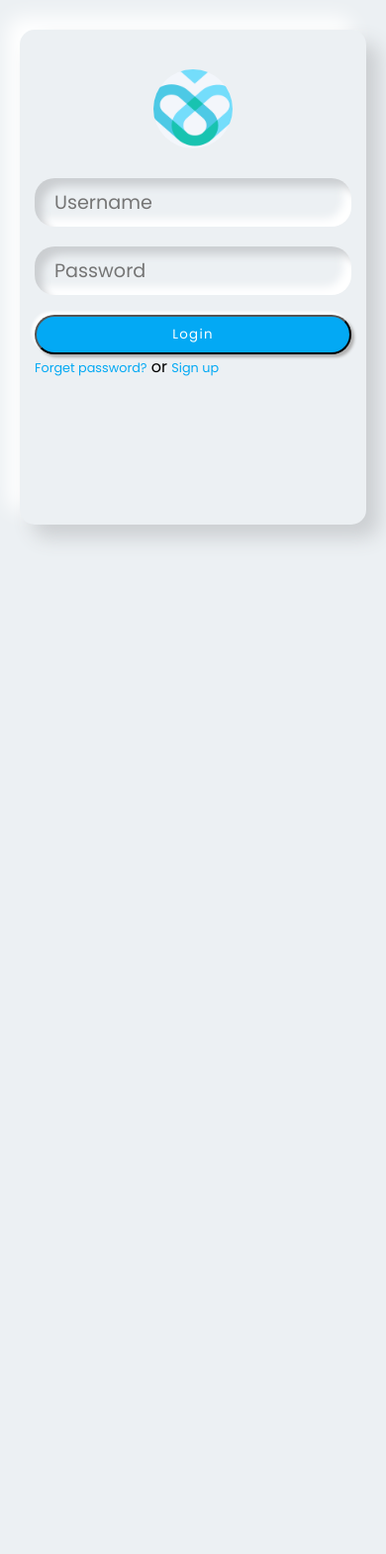
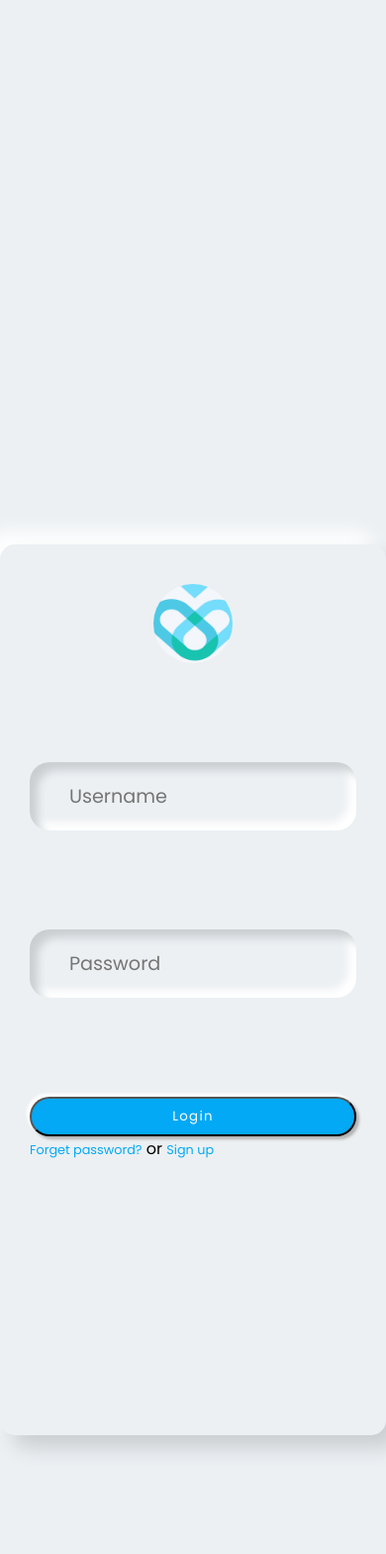
Before and after one commit to nandhu00000/park--django, a Django app: page /loginform in a window 390 px wide. Shown: the top 1570 px of the page at 99% size. Before the commit the page ends 547 px from the top, so only its background shows below. Run offline with Django 4.2, Linux system fonts and the light colour scheme.

Commit message:
log style changing

```diff
--- a/static/log.css
+++ b/static/log.css
@@ -13,6 +13,10 @@ body {
     background: #ecf0f3;
 }
 
+
+
+
+ /* /* margin-bottom: 30px; */
     .wrapper {
         max-width: 350px;
         min-height: 500px;
@@ -21,7 +25,6 @@ body {
         background-color: #ecf0f3;
         border-radius: 15px;
         box-shadow: 13px 13px 20px #cbced1, -13px -13px 20px #fff;
-    /* /* margin-bottom: 30px; */
     }
 img{
     margin-bottom: 20px;
@@ -112,8 +115,41 @@ img{
 
  @media(max-width: 525px) {
     .wrapper {
-        margin: 30px 20px;
-        padding: 40px 15px 15px 15px;
+        max-width: 600;
+        height: 900px;
+        margin-bottom: 40px;
+        margin: 550px auto;
+        padding: 40px 30px 30px 30px;
+        background-color: #ecf0f3;
+        border-radius: 15px;
+        box-shadow: 13px 13px 20px #cbced1, -13px -13px 20px #fff;
+    }
 
  }
+
+ @media(max-width: 400px) {
+    .wrapper {
+        max-width: 600;
+        height: 900px;
+        margin-bottom: 40px;
+        margin: 550px auto;
+        padding: 40px 30px 30px 30px;
+        background-color: #ecf0f3;
+        border-radius: 15px;
+        box-shadow: 13px 13px 20px #cbced1, -13px -13px 20px #fff;
     }
+    .wrapper .form-field input {
+        width: 100%;
+        display: block;
+        border: none;
+        outline: none;
+        background: none;
+        font-size: 1.2rem;
+        color: #666;
+        padding: 20px 35px 20px 30px;
+        margin-top: 70px;
+        margin-bottom: 100px;
+        /* border: 1px solid red; */
+    }
+
+ }
```
Lines whose indentation alone changed are shown as unchanged.
